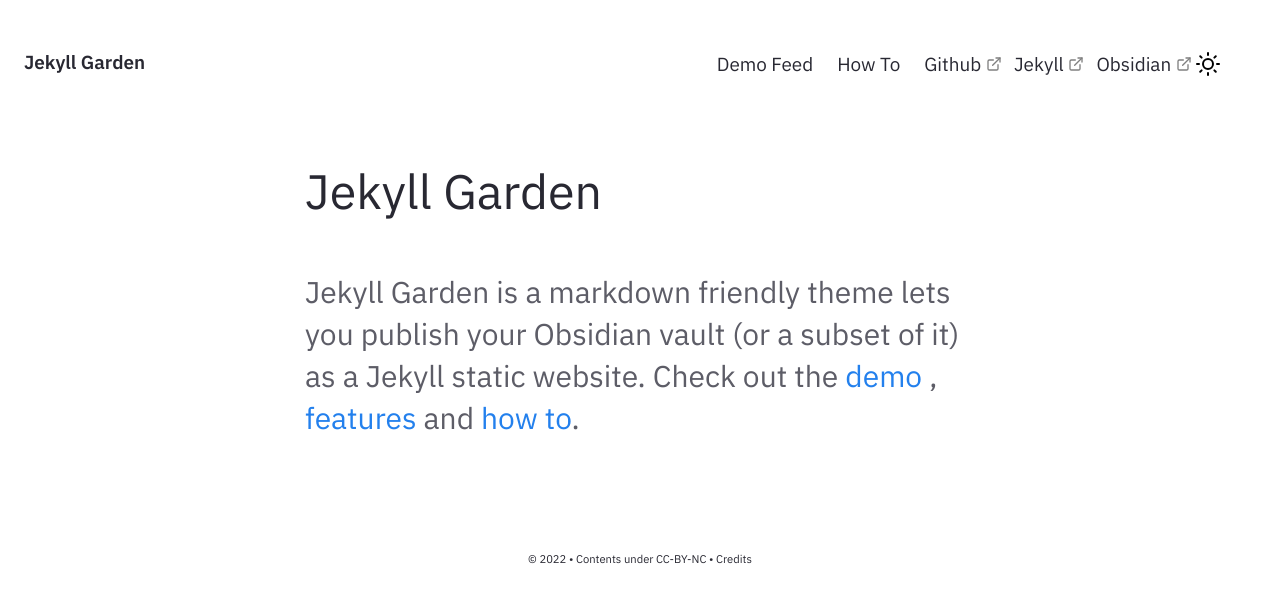
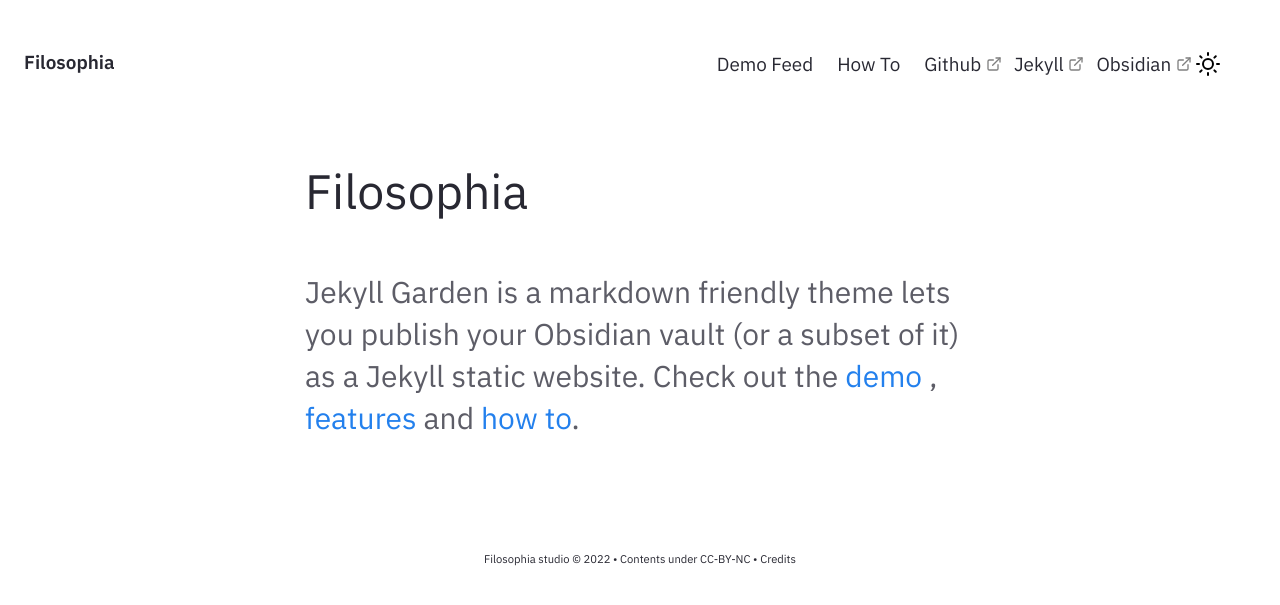
Before and after one commit to shura137/shura137.github.io, a Jekyll site: the page built from pages/index.md, in a window 1280 px wide. Shown: the top 605 px of the page. Built offline with Jekyll 4.4.1, drawn with Linux system fonts in a browser that asks for light colours.

Commit message:
update config

```diff
--- a/_config.yml
+++ b/_config.yml
@@ -19,7 +19,7 @@
 # in the templates via {{ site.myvariable }}.
 
 # URL is the base hostname with protocol for your site, eg http://example.com
-url: "" # the base hostname & protocol for your site, e.g. http://example.com
+url: "http://www.filosophia.line.pm" # the base hostname & protocol for your site, e.g. http://example.com
 
 # If you want to install this jekyll in a subpath (eg /digitalgarden) set it here.
 # Else keep it Empty (DON'T PUT /; Keep it empty)
@@ -27,16 +27,16 @@ baseurl: ""
 
 # Website Header, Description, Footer year and text.
 # If you are deleting this, make sure you remove it from HTML files too
-heading: Jekyll Garden # Change this
-content: Obsidian ready Jekyll Theme
+heading: Filosophia # Change this
+content: Software/Hardware Studio for the Mathematical & Natural Sciences community
 copyright:
-  year: © 2022
+  year: Filosophia studio © 2022
   msg: Contents under CC-BY-NC
 
 # Set title and content for private & broken link tooltop
 privatelinks:
   title: Private or Broken Links
-  msg: The page you're looking for is either not available or private!
+  msg: Sorry, the page you're looking for is either  unavailable or private.
 
 # Theme level preferences
 # To enable set "enabled : true" else, use "enabled:false"
```
